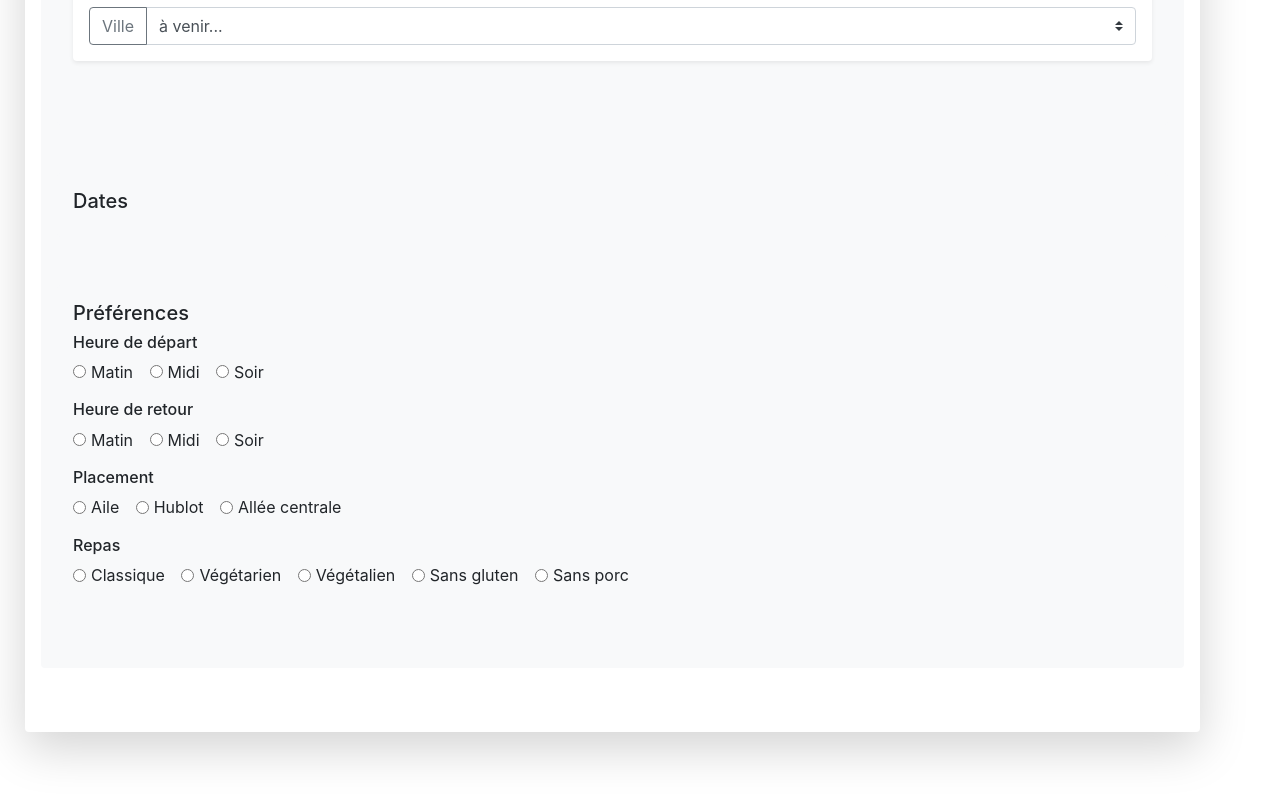
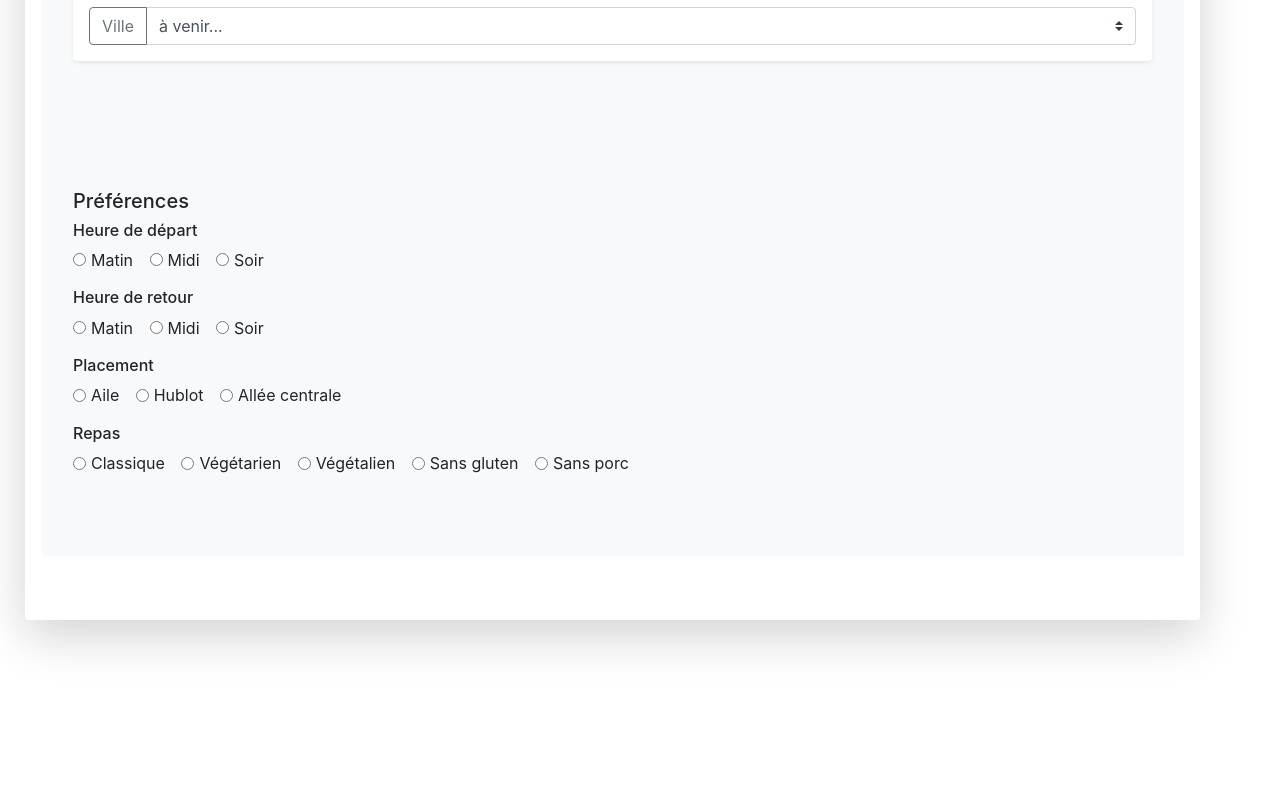
Before and after one commit to GreninjaSan/IHM, a plain HTML site: page index.html in a window 1280 px wide. Shown: the part 1278-2078 px from the top of the page. After the commit the page ends 1966 px from the top, so only its background shows below. Drawn offline with nearby package versions, Linux system fonts and the light colour scheme.

Commit message:
Update index.html

```diff
--- a/index.html
+++ b/index.html
@@ -126,10 +126,7 @@ margin-right:60px;
                         <option value="1"></option>
                     </select>
             </div>
-        </div>
-        <div class="shadow-none p-3 mb-5 bg-light rounded">
-            <h5>Dates</h5>
-        </div>
+	</div>
         <div class="shadow-none p-3 mb-5 bg-light rounded">
             <h5>Préférences</h5>
                 <h6>Heure de départ</h6>
```
